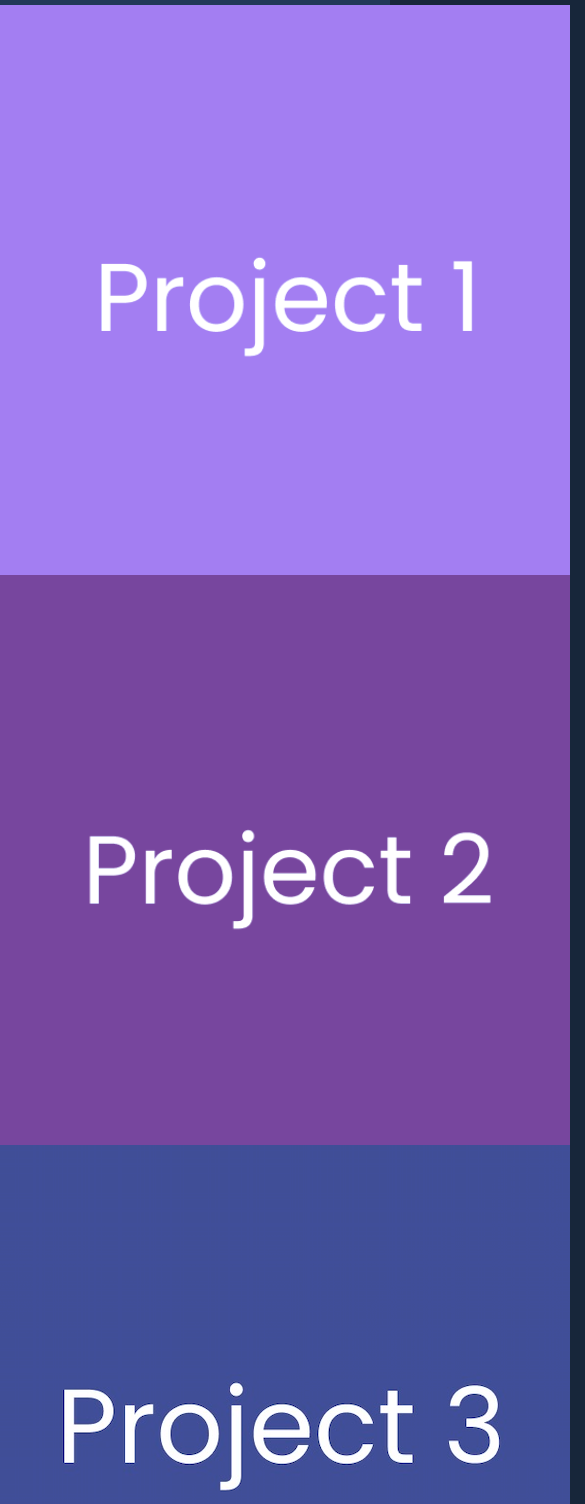
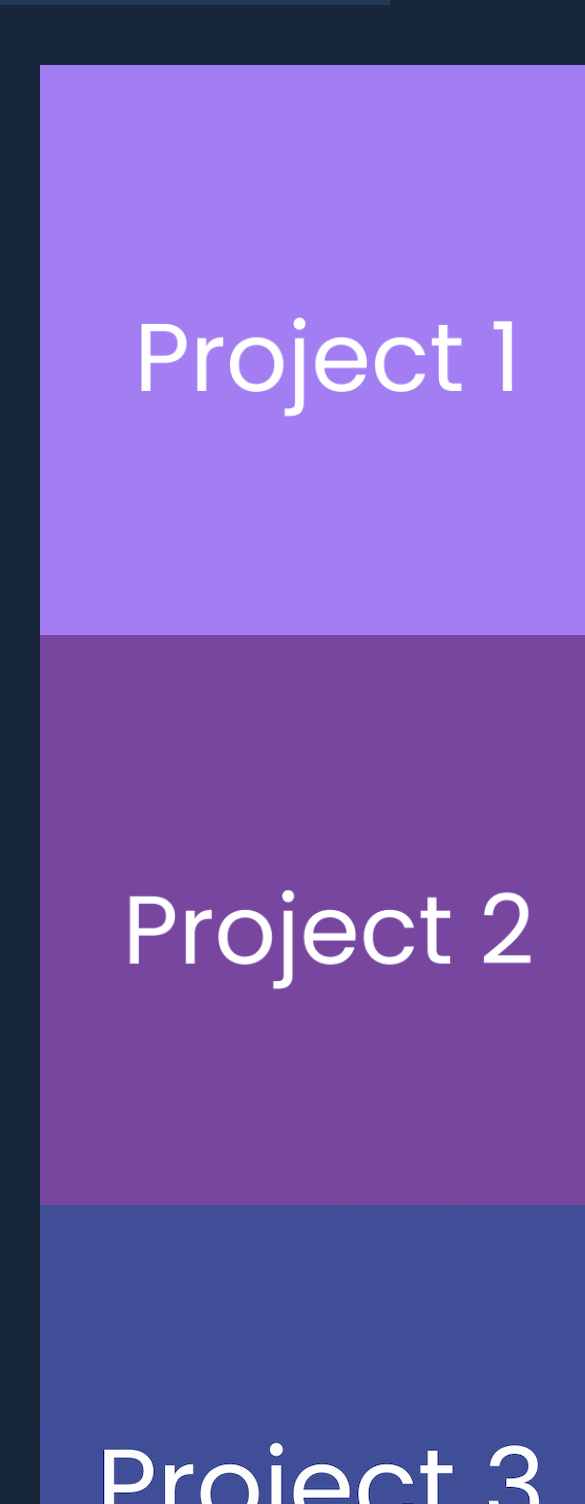
Before and after one commit to rafaelccosta/RafaelCostaPortfolio, a plain HTML site: page projects.html in a window 390 px wide. Shown: the part 96-1600 px from the top of the page, 585 px wide, since content can reach past the window. Drawn offline with nearby package versions, Linux system fonts and the light colour scheme.

Commit message:
Portfolio Update 2
Portfolio Update 2

```diff
--- a/projects.html
+++ b/projects.html
@@ -41,16 +41,23 @@
   </div>
   </nav>
 
+  <div class="row">
+
+  <div class="column"></div>
+  <a href="projects/Project 1/index.html"> <img src="images/p1.png" /> </a>
 
 
-<a href="projects/Project 1/index.html"> <img src="images/p1.png" /> </a></div>
+  <a href="projects/Project 2/Digital Clock Challenge-Starting Files/clock.html"> <img
+    src="images/p2.png" /></a>
 
-<a href="projects/Project 2/Digital Clock Challenge-Starting Files/clock.html"> <img
-  src="images/p2.png" /></a></div>
+    <a href="projects/Project 3/magic.html"> <img src="images/p3.png" /></a>
 
-<a href="projects/Project 3/magic.html"> <img src="images/p3.png" /></a></div>
+  </div>
+    <div class="row">
+      <div class="column"></div>
 
-  <a href="projects/Project 4/Task 8 Car Animation.html"> <img
+
+    <a href="projects/Project 4/Task 8 Car Animation.html"> <img
       src="images/p4.png" /></a>
 
   <a href="projects/Project 5/Task 4 - Marioclub.html"> <img src="images/p5.png" /></a>
@@ -58,6 +65,8 @@
   <a href="projects/Project 6/Task 3 - Simpsons With Links.html"> <img
       src="images/p6.png" /></a>
 
+
+</div>
 
 
 
--- a/style.css
+++ b/style.css
@@ -277,3 +277,25 @@ h4{
   margin-top: 20px;
   margin-bottom: 150px;
 }
+
+.row{
+  padding: 20px;
+  margin-left: 20px;
+}
+
+.column{
+  padding: 20px;
+}
+
+.column img {
+  margin-top: 8px;
+  vertical-align: middle;
+  width: 50%;
+}
+
+@media screen and (max-width: 800px) {
+  .column {
+    flex: 50%;
+    max-width: 50%;
+  }
+}
```
Also changed, not shown: script.js (line endings or trailing spaces), 1 other file.
